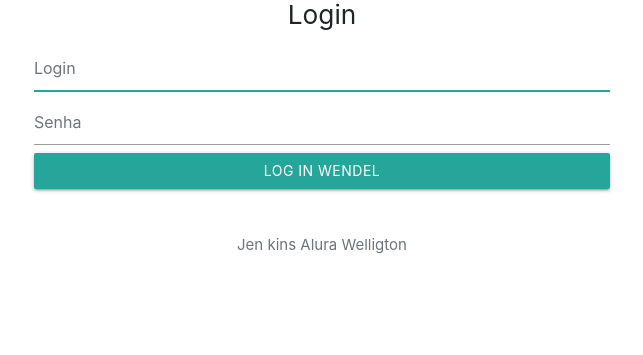
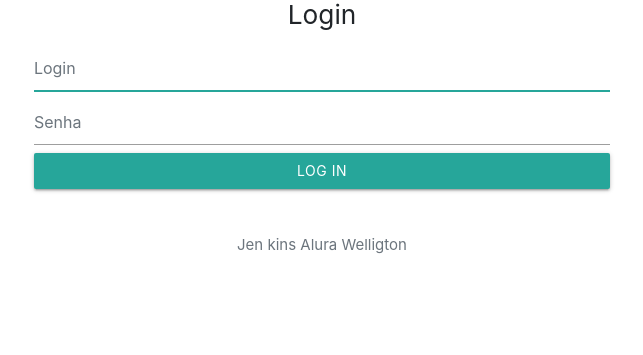
Before and after one commit to developerWelligton/jenkins-todo-list, a Django app: page /login/ in a window 1280 px wide. Shown: the part 130-485 px from the top of the page, without its empty margins (318-961 px from the left). Run offline with Django 3.2, Linux system fonts and the light colour scheme; some libraries are stand-ins or nearby versions.

Commit message:
add welligton

```diff
--- a/templates/registration/login.html
+++ b/templates/registration/login.html
@@ -23,7 +23,7 @@
     </div>
         {% render_field form.username class="form-control " placeholder='Login' %}
         {% render_field form.password class="form-control " placeholder='Senha' %}
-      <button class="btn btn-lg btn-outline-success btn-block" type="submit">Log In Wendel</button>
+      <button class="btn btn-lg btn-outline-success btn-block" type="submit">Log In</button>
       <p class="mt-5 mb-3 text-muted">Jen kins  Alura Welligton
       </p>
     </form>
```
